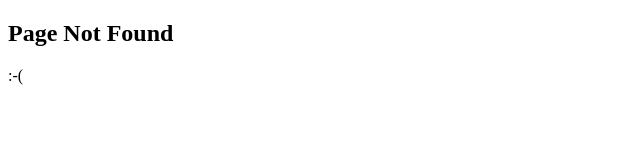
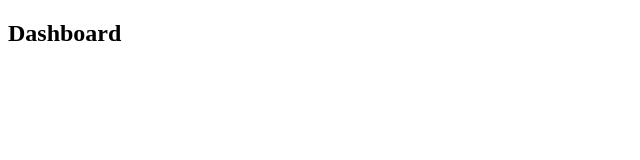
Before and after one commit to magda5281/next-app, a Next.js app: page /dashboard in a window 1280 px wide. Before the commit this address had no page. Shown: the top 160 px of the page, without its empty margins (0-640 px from the left). Built offline with nearby package versions, Linux system fonts and the light colour scheme.

Commit message:
Colocating components

```diff
--- /dev/null
+++ b/src/app/dashboard/line-chart.tsx
@@ -0,0 +1,5 @@
+import React from 'react';
+
+export default function LineChart() {
+ return <h2>Line chart</h2>;
+}
--- /dev/null
+++ b/src/app/dashboard/page.tsx
@@ -0,0 +1,9 @@
+import React from 'react';
+
+function BarChart() {
+ return <div>Bar chart</div>;
+}
+
+export default function Dashboard() {
+ return <h2>Dashboard</h2>;
+}
```
